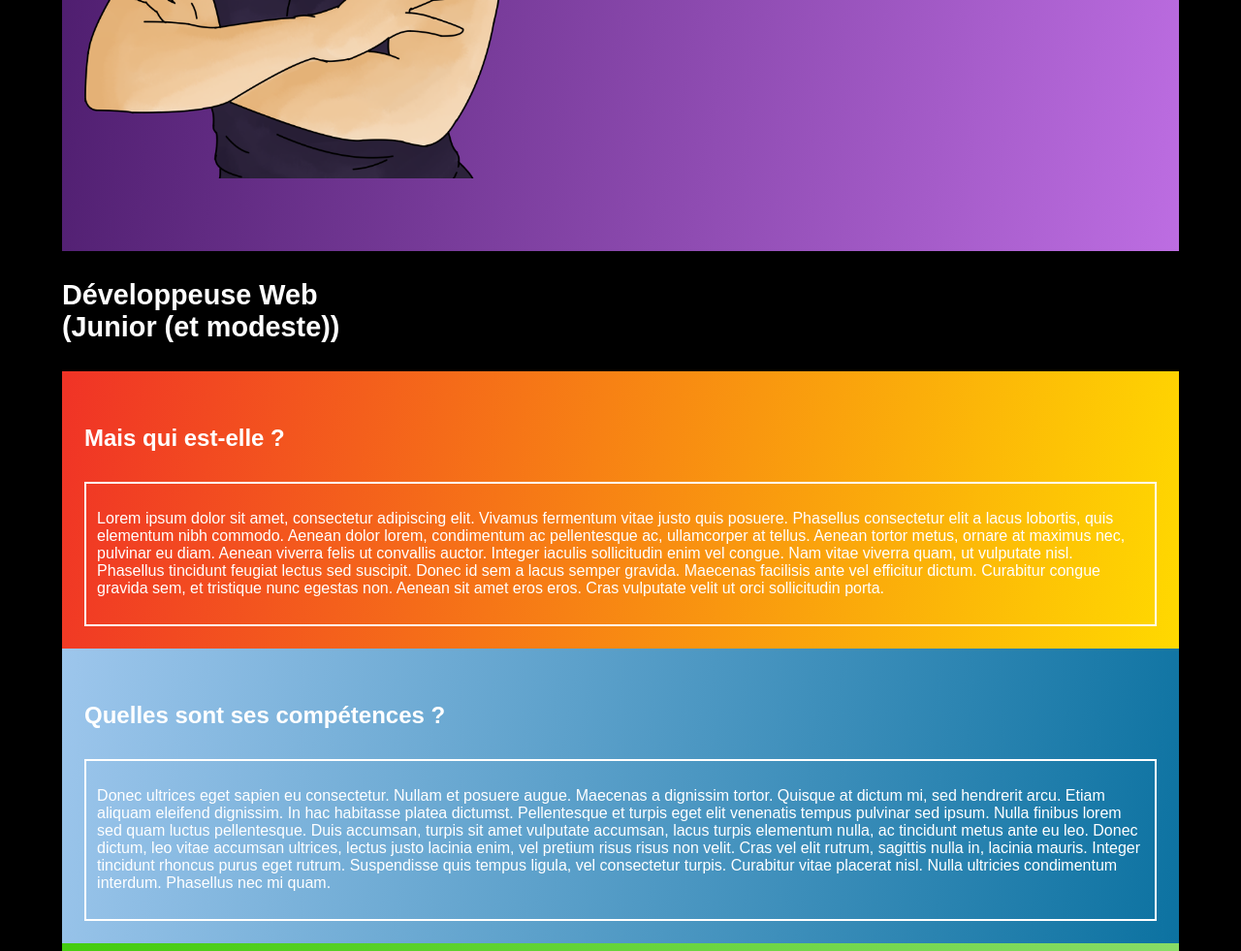
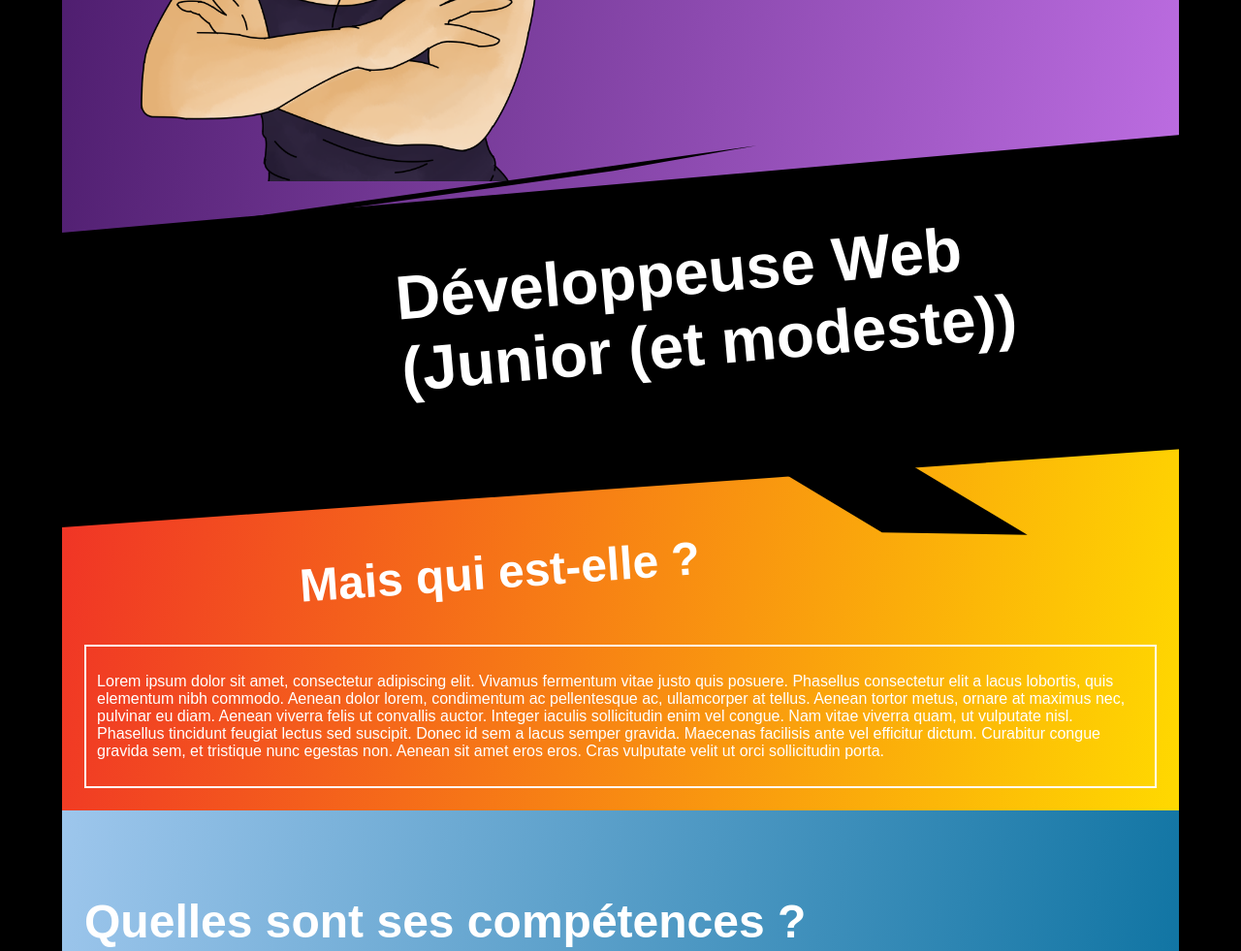
Before and after one commit to VivianeTixier/portfolio.github.io, a plain HTML site: page index.html in a window 1280 px wide. Shown: the part 525-1506 px from the top of the page at 97% size. Drawn offline with Linux system fonts and the light colour scheme.

Commit message:
Ajout de formes noires

```diff
--- a/assets/css/app/_titre.scss
+++ b/assets/css/app/_titre.scss
@@ -1,5 +1,5 @@
 h1{
-    font-size: 4em;
+    font-size: 5em;
     color: rgb(230, 230, 230);
     text-shadow: 0 1px 0 rgb(0, 0, 0),
              0 2px 0 #000000,
@@ -41,8 +41,17 @@ h2{
     z-index:2;
 }
 h3{
-    font-size: 1.8em;
+    font-size: 4em;
+    position: absolute;
+    top:-40%;
+    left: 30%;
+    z-index: 4;
+    transform: rotate(-5deg);
 }
 h4{
-    font-size: 1.5em;
+    font-size: 3em;
 }
+.rouge{
+    margin-left: 20%;
+    transform: rotate(-4deg);
+}
--- a/index.html
+++ b/index.html
@@ -15,7 +15,10 @@
     </div>
         <h1>Viviane Tixier</h1>
         <h2>Joins the battle !</h2>
-        <div class="Noir1.2">
+        <div class="Noir12">
+
+        </div>
+        <div class="Noir13">
 
         </div>
     </div>
@@ -25,10 +28,16 @@
     <header>
         <div class="Noir2">
             <h3>Développeuse Web<br />(Junior (et modeste))</h3>
+            <div class="Noir22">
+
+            </div>
+            <div class="Noir23">
+
+            </div>
         </div>
     </header>
     <div class="Rouge Fond">
-        <h4>Mais qui est-elle ?</h4>
+        <h4 class="rouge">Mais qui est-elle ?</h4>
         <div class="cadre">
         <p>Lorem ipsum dolor sit amet, consectetur adipiscing elit. Vivamus fermentum vitae justo quis posuere.
             Phasellus consectetur elit a lacus lobortis, quis elementum nibh commodo. Aenean dolor lorem, condimentum ac
@@ -43,7 +52,7 @@
 
         </div>
         <div class="Bleu Fond">
-            <h4>Quelles sont ses compétences ?</h4>
+            <h4 class="bleu">Quelles sont ses compétences ?</h4>
             <div class="cadre">
             <p>Donec ultrices eget sapien eu consectetur. Nullam et posuere augue. Maecenas a dignissim tortor. Quisque
                 at
@@ -65,7 +74,7 @@
 
         </div>
         <div class="Vert Fond">
-            <h4>Son Port-Folio</h4>
+            <h4 class="vert">Son Port-Folio</h4>
             <div class="projet1">
                 <img src="./assets/img/projet.png" />
                 <h5>Titre du projet</h5>
```
Also changed, not shown: assets/css/style.css, 1 other file.
